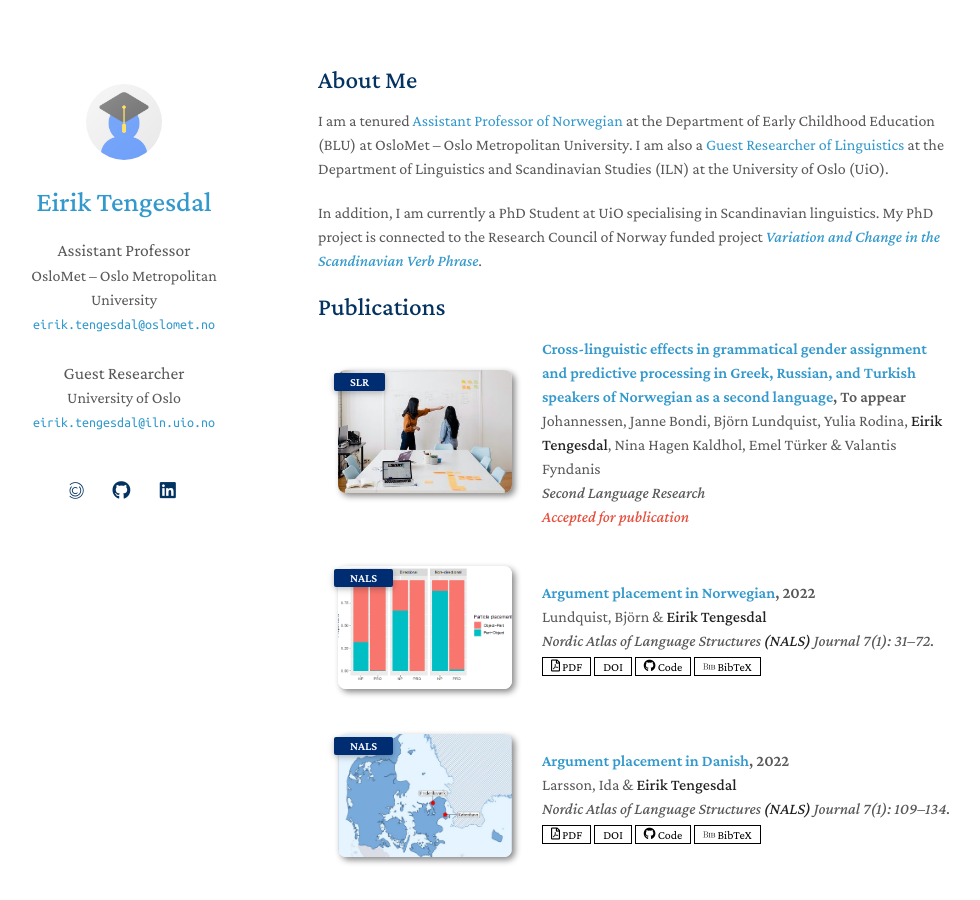
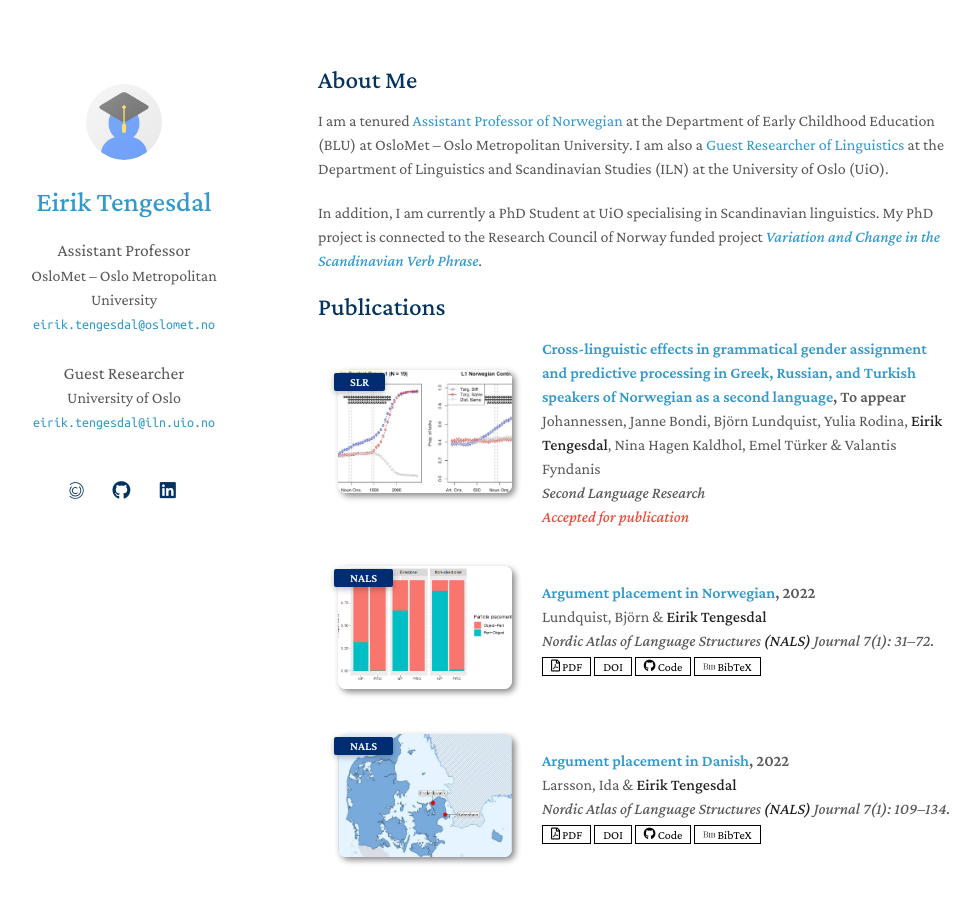
Before and after one commit to EirikTengesdal/eiriktengesdal.no-old, a Jekyll site: the page built from index.md, in a window 1280 px wide and 900 px high. Shown: the whole window, without its empty margins (152-1132 px from the left). Built offline with Jekyll 4.4.1, drawn with Linux system fonts in a browser that asks for light colours; nearby versions of some CDN libraries; a style sheet for code colours, icons or effects is not loaded; our own code applies the rules of GitHub Pages for plain Markdown files.

Commit message:
Update publications.yml

```diff
--- a/_data/publications.yml
+++ b/_data/publications.yml
@@ -5,7 +5,7 @@ main:
     year: "To appear"
     journal_short: SLR
     journal:  Second Language Research
-    image: ./assets/img/grammatical-gender.jpg
+    image: ./assets/img/Johannessen-et-al_2024.jpg
     notes: Accepted for publication
 
   - title: Argument placement in Norwegian
```
